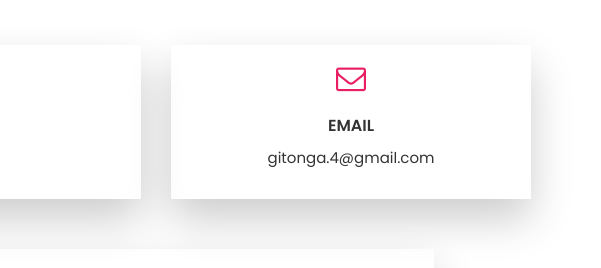
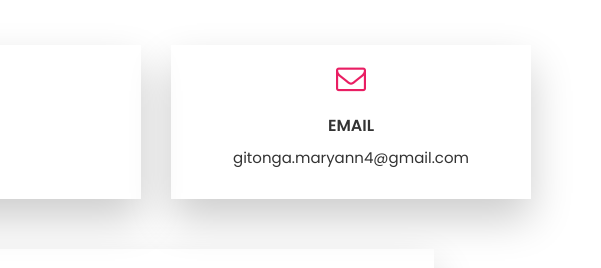
Before and after one commit to MaryannGitonga/Portfolio, a plain HTML site: page index.html in a window 1280 px wide. Shown: the part 2606-2874 px from the top of the page, 679-1280 px from the left. Drawn offline with Linux system fonts and the light colour scheme; a web font is replaced by a local one.

Commit message:
Changed email

```diff
--- a/index.html
+++ b/index.html
@@ -397,7 +397,7 @@
           <div class="single-contact text-center wow fadeInDown" data-wow-delay="0.6s">
             <i class="fa fa-envelope-o"></i>
             <h2>Email</h2>
-            <p>gitonga.4@gmail.com</p>
+            <p>gitonga.maryann4@gmail.com</p>
           </div>
         </div>
       </div>
```
